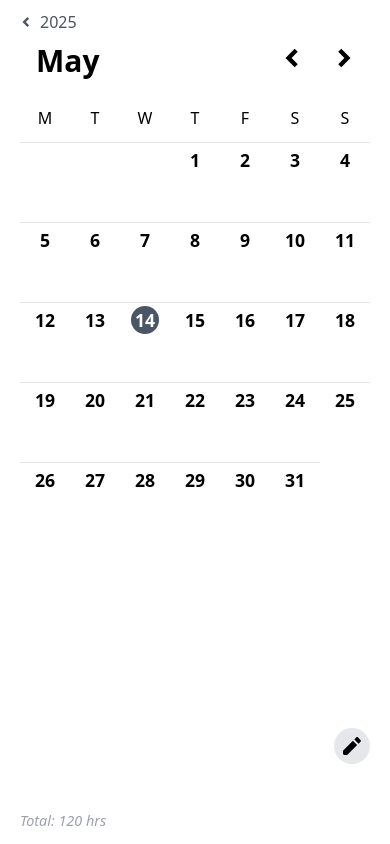
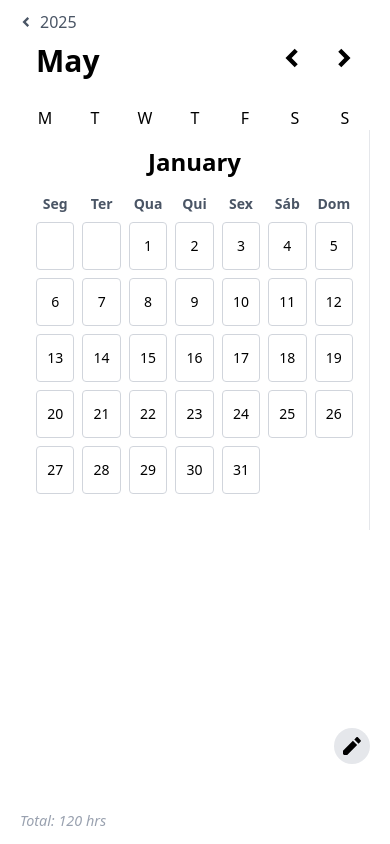
Before and after one commit to alexmonteirodev/gp-schedule-react, a React (Vite) app: page / in a window 390 px wide. Built offline with nearby package versions, Linux system fonts and the light colour scheme.

Commit message:
deploy scroll - teste mobile

```diff
--- a/src/Components/Calendar/CalendarBody.jsx
+++ b/src/Components/Calendar/CalendarBody.jsx
@@ -1,69 +1,55 @@
 import React from "react";
-import { getDaysInMonth, startOfMonth, getDay } from "date-fns";
-import { useCalendar } from "../../CalendarContext";
+import { getDaysInMonth, startOfMonth, getDay, format } from "date-fns";
 
-const CalendarBody = () => {
-  const { today, currentDate, currentMonth, currentYear, selectedOption } =
-    useCalendar();
+const CalendarAnnual = () => {
+  const currentYear = new Date().getFullYear();
 
-  const date = new Date(currentYear, currentMonth);
+  const months = Array.from({ length: 12 }, (_, i) => {
+    const date = new Date(currentYear, i);
+    const daysInMonth = getDaysInMonth(date);
+    const startWeekDay = getDay(startOfMonth(date)); // 0 = Sunday
 
-  const monthDays = getDaysInMonth(date);
+    // Ajustar para semana começando em segunda
+    const offset = startWeekDay === 0 ? 6 : startWeekDay - 1;
 
-  const startDay = getDay(startOfMonth(date));
+    const days = Array(offset)
+      .fill(null)
+      .concat(Array.from({ length: daysInMonth }, (_, j) => j + 1));
 
-  const mondayToSunday = startDay === 0 ? 6 : startDay - 1;
+    return {
+      name: format(date, "MMMM"),
+      number: i,
+      days,
+    };
+  });
 
-  const daysArray = [];
-
-  for (let i = 0; i < mondayToSunday; i++) {
-    daysArray.push(null);
-  }
-
-  for (let i = 1; i <= monthDays; i++) {
-    daysArray.push(i);
-  }
   return (
-    <div className="grid grid-cols-7 mt-3">
-      {daysArray.map((day, i) => {
-        const isToday =
-          day === currentDate &&
-          currentMonth === today.getMonth() &&
-          currentYear === today.getFullYear();
-        return (
-          <div
-            key={i}
-            className={`h-20 text-center font-bold text-[1.10rem] border-t-1 border-gray-200 relative pt-1 ${
-              isToday ? " text-white" : ""
-            }`}
-          >
-            {day}
-            {isToday && (
-              <div className="size-7 z-[-1] top-[.1875rem] absolute left-1/2 -translate-x-1/2 rounded-full bg-gray-600"></div>
-            )}
-            {day != null && selectedOption ? (
+    <div className=" h-[25rem] w-full grid grid-cols-1 overflow-y-scroll snap-y snap-mandatory">
+      {months.map((month, index) => (
+        <div
+          key={index}
+          className="min-w-full snap-center p-4 border-r border-gray-200"
+        >
+          <h2 className="text-2xl font-bold text-center mb-4">{month.name}</h2>
+          <div className="grid grid-cols-7 gap-2 text-center text-sm">
+            {["Seg", "Ter", "Qua", "Qui", "Sex", "Sáb", "Dom"].map((d) => (
+              <div key={d} className="font-semibold text-gray-600">
+                {d}
+              </div>
+            ))}
+            {month.days.map((day, i) => (
               <div
-                className={`h-4 mt-1 w-11 m-auto  rounded-md border-1 border-gray-300 text-[0.5rem] font-medium text-center flex
-                  ${selectedOption === "morning" ? "bg-yellow-400" : ""}
-                  ${selectedOption === "afternoon" ? "bg-green-500" : ""}
-                  ${
-                    selectedOption === "night" ? `bg-blue-600 text-white` : ""
-                  }`}
+                key={i}
+                className="h-12 flex items-center justify-center border border-gray-300 rounded"
               >
-                {selectedOption && (
-                  <p className="justify-center m-auto capitalize">
-                    {selectedOption}
-                  </p>
-                )}
+                {day || ""}
               </div>
-            ) : (
-              ""
-            )}
+            ))}
           </div>
-        );
-      })}
+        </div>
+      ))}
     </div>
   );
 };
 
-export default CalendarBody;
+export default CalendarAnnual;
```
